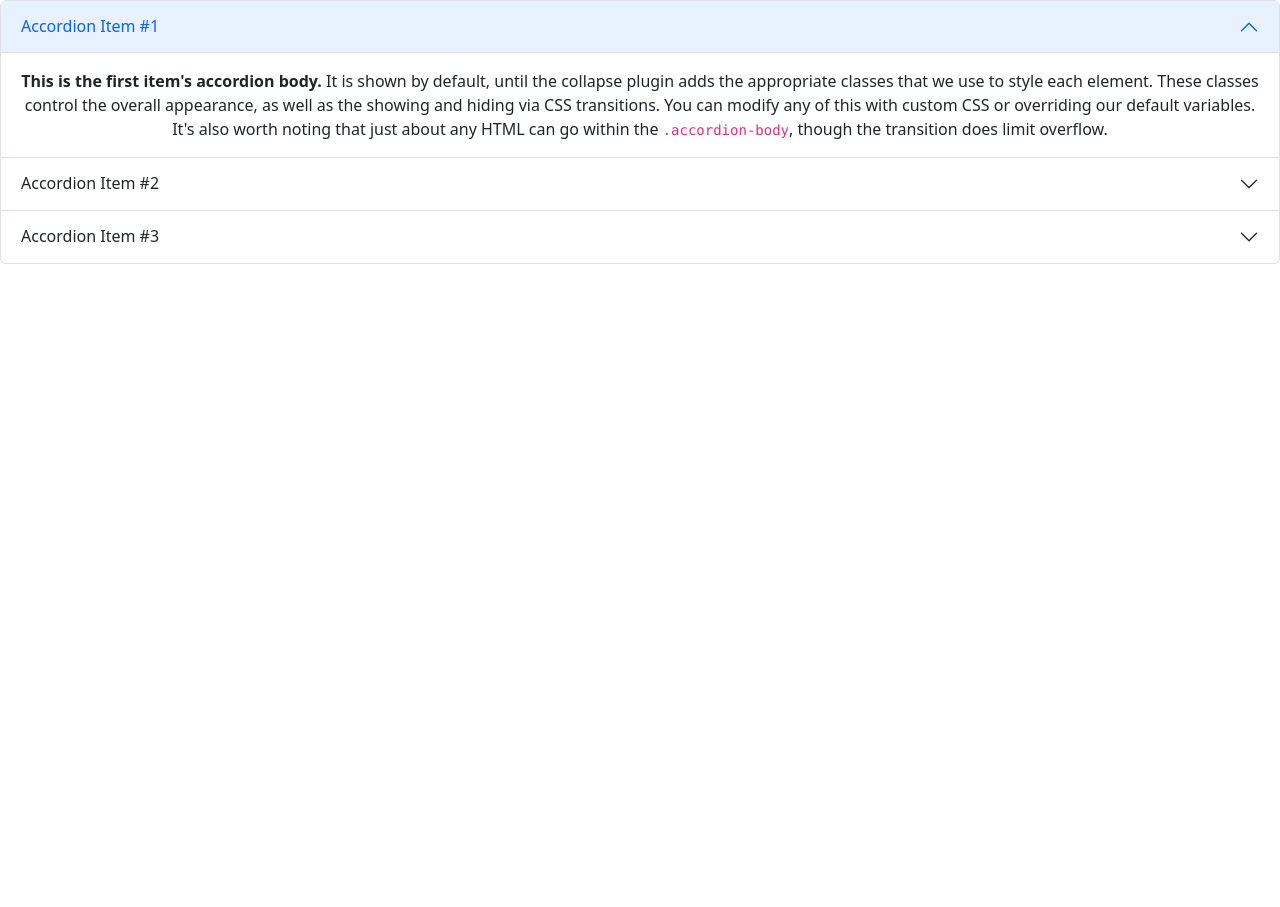
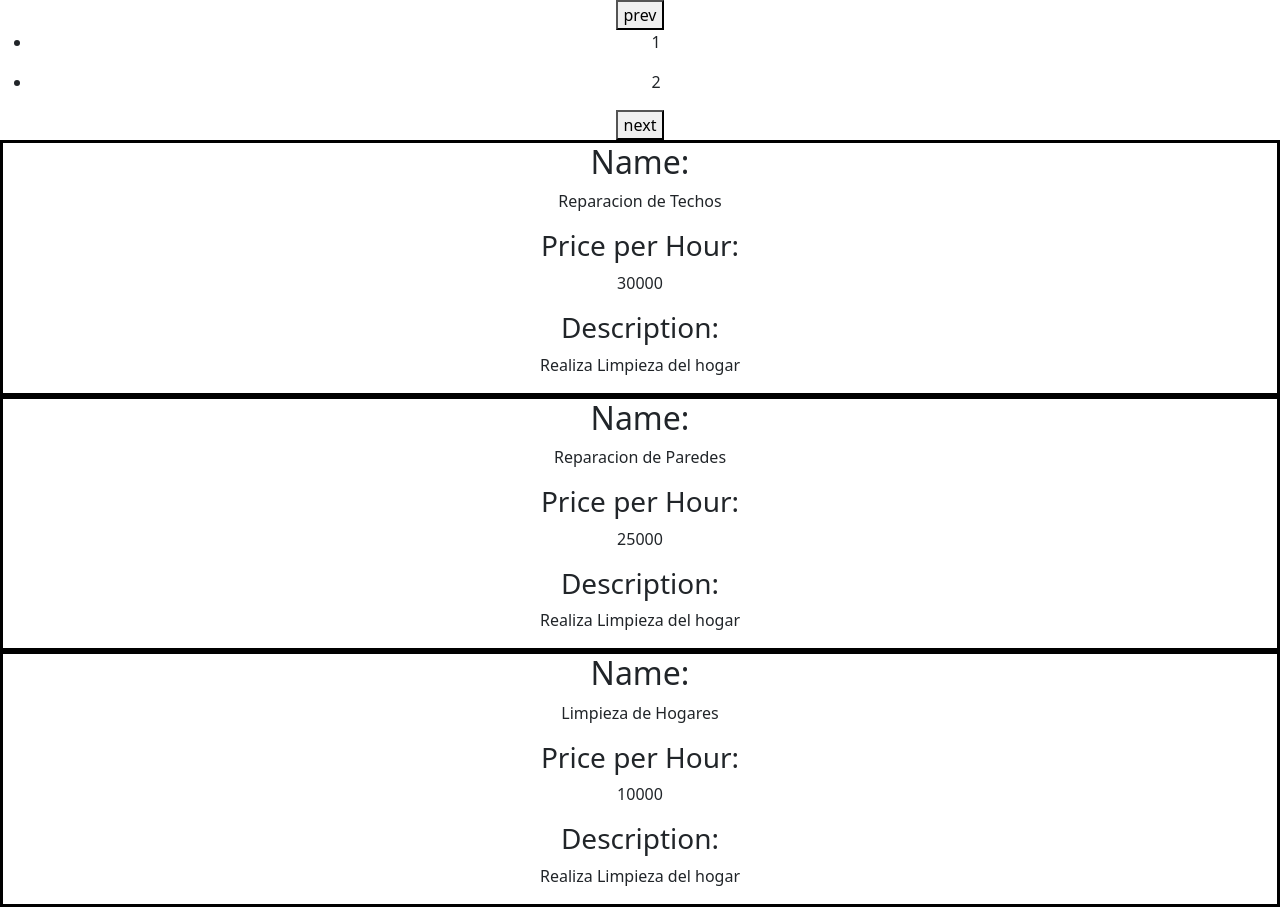
Before and after one commit to cubo1991/Changapp, a React (Create React App) app in the folder Front-End/: page / in a window 1280 px wide. Before the commit the page ends 800 px from the top, so only its background shows below. Built offline with nearby package versions, Linux system fonts and the light colour scheme.

Commit message:
Paginado

```diff
--- a/Front-End/src/App.js
+++ b/Front-End/src/App.js
@@ -1,55 +1,21 @@
 
 import './App.css';
-import { Route, Routes} from 'react-router-dom';
+import {BrowserRouter, Route, Routes} from 'react-router-dom';
 import "bootstrap/dist/css/bootstrap.min.css"
 import 'bootstrap/dist/css/bootstrap.min.css'
 import 'jquery/dist/jquery.min.js'
 import 'bootstrap/dist/js/bootstrap.min.js'
+import Home from './Components/Home/Home';
 
 function App() {
 
 
   return (
+
     <div className="App">
-    <div class="accordion" id="accordionExample">
-  <div class="accordion-item">
-    <h2 class="accordion-header" id="headingOne">
-      <button class="accordion-button" type="button" data-bs-toggle="collapse" data-bs-target="#collapseOne" aria-expanded="true" aria-controls="collapseOne">
-        Accordion Item #1
-      </button>
-    </h2>
-    <div id="collapseOne" class="accordion-collapse collapse show" aria-labelledby="headingOne" data-bs-parent="#accordionExample">
-      <div class="accordion-body">
-        <strong>This is the first item's accordion body.</strong> It is shown by default, until the collapse plugin adds the appropriate classes that we use to style each element. These classes control the overall appearance, as well as the showing and hiding via CSS transitions. You can modify any of this with custom CSS or overriding our default variables. It's also worth noting that just about any HTML can go within the <code>.accordion-body</code>, though the transition does limit overflow.
-      </div>
+      <Home/>
     </div>
-  </div>
-  <div class="accordion-item">
-    <h2 class="accordion-header" id="headingTwo">
-      <button class="accordion-button collapsed" type="button" data-bs-toggle="collapse" data-bs-target="#collapseTwo" aria-expanded="false" aria-controls="collapseTwo">
-        Accordion Item #2
-      </button>
-    </h2>
-    <div id="collapseTwo" class="accordion-collapse collapse" aria-labelledby="headingTwo" data-bs-parent="#accordionExample">
-      <div class="accordion-body">
-        <strong>This is the second item's accordion body.</strong> It is hidden by default, until the collapse plugin adds the appropriate classes that we use to style each element. These classes control the overall appearance, as well as the showing and hiding via CSS transitions. You can modify any of this with custom CSS or overriding our default variables. It's also worth noting that just about any HTML can go within the <code>.accordion-body</code>, though the transition does limit overflow.
-      </div>
-    </div>
-  </div>
-  <div class="accordion-item">
-    <h2 class="accordion-header" id="headingThree">
-      <button class="accordion-button collapsed" type="button" data-bs-toggle="collapse" data-bs-target="#collapseThree" aria-expanded="false" aria-controls="collapseThree">
-        Accordion Item #3
-      </button>
-    </h2>
-    <div id="collapseThree" class="accordion-collapse collapse" aria-labelledby="headingThree" data-bs-parent="#accordionExample">
-      <div class="accordion-body">
-        <strong>This is the third item's accordion body.</strong> It is hidden by default, until the collapse plugin adds the appropriate classes that we use to style each element. These classes control the overall appearance, as well as the showing and hiding via CSS transitions. You can modify any of this with custom CSS or overriding our default variables. It's also worth noting that just about any HTML can go within the <code>.accordion-body</code>, though the transition does limit overflow.
-      </div>
-    </div>
-  </div>
-</div>
-    </div>
+
   );
 }
 
--- a/Front-End/src/Components/Home/Home.jsx
+++ b/Front-End/src/Components/Home/Home.jsx
@@ -1,7 +1,60 @@
-import React from 'react'
+import React, { useState } from 'react';
+import { useEffect } from 'react';
+import { useDispatch, useSelector } from 'react-redux';
+import { Link } from 'react-router-dom';
 
-export const Home = () => {
+
+import { getServices } from '../../actions/index.js';
+
+// import { Servicios } from '../../Mockup/Servicios.js';
+import Index from '../Index/Index.jsx';
+import { ServicesCard } from '../ServicesCard/ServicesCard.jsx';
+
+
+export default function Home() {
+  const dispatch = useDispatch();
+  const allServices = useSelector((state) => state.services)
+  const [currentPage, setCurrentPage] = useState(1)
+  const [servicesPerPage, setServicesPerPage] = useState(3)
+  const indexOfLastService = currentPage * servicesPerPage//3
+  const indexOfFirstService = indexOfLastService - servicesPerPage//0
+  const currentServices = allServices.slice(indexOfFirstService, indexOfLastService)
+
+
+
+  const estadoLocalVacío = () => { setServicesPerPage() };
+
+  // console.log(estadoLocalVacío);
+
+
+  const index = (pageNumber) => {
+    setCurrentPage(pageNumber)
+  }
+
+  useEffect(() => {
+    dispatch(getServices());
+  }, [dispatch])
+
+  // console.log(currentServices)
+
   return (
-    <div>Home</div>
+    <div>
+      <Index
+        servicesPerPage={servicesPerPage}
+        allServices={allServices.length}
+        index={index}
+      />
+
+
+      {/* <div>servicios</div> */}
+      <div>
+        {currentServices?.map(service => {
+          return (
+              <ServicesCard  name={service.serviceType} price={service.pricePerHour} description={service.description}
+              />
+                    )
+        })}
+      </div>
+    </div>
   )
 }
--- /dev/null
+++ b/Front-End/src/Components/Index/Index.jsx
@@ -0,0 +1,32 @@
+import React from "react";
+// import s from '../Stylos/Paginado.module.css'
+
+function nextPrevButton (){
+
+}
+
+
+export default function Paginado({ servicesPerPage, allServices, index }) {
+    const pageNumber = [];
+
+
+    for (let i = 0; i < Math.ceil(allServices / servicesPerPage); i++) {
+        pageNumber.push(i+1)
+    }
+
+    return (
+        <nav >
+            <button>prev</button>
+            <ul >
+                {pageNumber &&
+                    pageNumber.map(number => (
+                        <li key={number} >
+                        <p onClick={() => index(number)}>{number}</p>
+                        </li>
+            ))}
+            </ul>
+            <button>next</button>
+        </nav >
+
+    )
+}
--- a/Front-End/src/Mockup/Servicios.js
+++ b/Front-End/src/Mockup/Servicios.js
@@ -1,4 +1,4 @@
-export const servicios = [
+export const Servicios = [
     {
         "serviceType": "Reparacion de Techos",
         "pricePerHour": "30000",
--- a/Front-End/src/actions/index.js
+++ b/Front-End/src/actions/index.js
@@ -6,3 +6,19 @@ export function test(){
         payload: "salio ok"
     }
 } */
+
+
+import {Servicios} from '../Mockup/Servicios.js';
+
+
+
+export function getServices() {
+    return  function (dispatch) {
+        var json =  Servicios
+
+        return dispatch({
+            type: 'GET_SERVICES',
+            payload: json
+        })
+    }
+}
--- a/Front-End/src/reducer/index.js
+++ b/Front-End/src/reducer/index.js
@@ -1,11 +1,17 @@
 //import {} from "../actions/index"
 
 const initialState = {
-
+  services: [],
 };
 
 const reducer = (state = initialState, action) => {
   switch (action.type) {
+    case 'GET_SERVICES':
+      console.log(action.payload);
+      return {
+        ...state,
+        services: action.payload,
+      }
     default:
       return state;
   }
```
